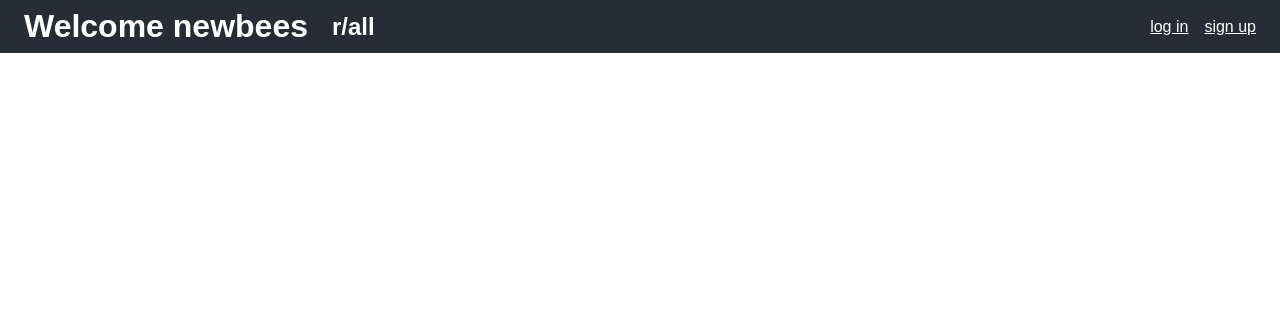
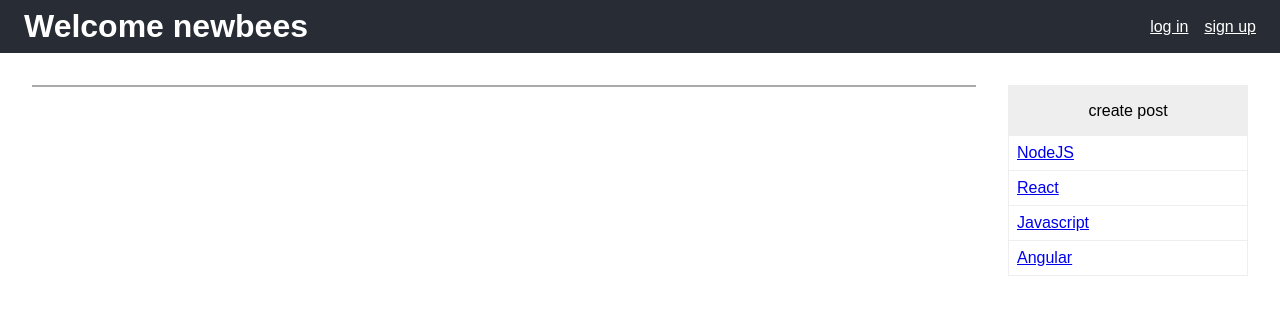
Before and after one commit to kedar2017/reddit-for-newbee-devs, a React (Create React App) app: page /1 in a window 1280 px wide. Shown: the top 314 px of the page. Built offline with nearby package versions, Linux system fonts and the light colour scheme.

Commit message:
Adding sorting and category filtering for posts

```diff
--- a/package.json
+++ b/package.json
@@ -7,7 +7,9 @@
     "react": "^16.9.0",
     "react-dom": "^16.9.0",
     "react-router-dom": "^4.3.1",
-    "react-scripts": "3.1.2"
+    "react-scripts": "2.1.1",
+    "redux": "^4.0.1",
+    "react-redux": "^5.1.0"
   },
   "scripts": {
     "start": "react-scripts start",
--- a/src/components/App.js
+++ b/src/components/App.js
@@ -9,8 +9,8 @@ import './App.css';
 const App = props => (
   <Router>
     <div className='app'>
-      <Header subreddit='all'/>
-      <Route exact path='/' component={Main}/>
+      <Header/>
+      <Route path='/' component={Main}/>
     </div>
   </Router>
 );
--- a/src/components/Header.js
+++ b/src/components/Header.js
@@ -5,7 +5,11 @@ const Header = props => (
       <header className='header'>
         <div className='header__main'>
           <h1 className='header__logo'>Welcome newbees</h1>
-          <h2 className="header__subreddit">r/{props.subreddit}</h2>
+          {
+            props.subreddit ?
+            <h2 className="header__subreddit">r/{props.subreddit}</h2> : null
+          }
+
         </div>
         <div className="header__links">
           <a href="/" className="header__link">log in</a>
--- a/src/components/Main.js
+++ b/src/components/Main.js
@@ -1,6 +1,7 @@
 import React from 'react';
 import Sidebar from './Sidebar';
 import PostList from './PostList';
+import { Route } from 'react-router-dom';
 
 import './Main.css';
 
@@ -8,7 +9,8 @@ const Main = props => (
   <div className='content'>
     <Sidebar/>
     <main className='main'>
-      <PostList posts={props.posts}/>
+      <Route exact path='/' component={PostList}></Route>
+      <Route path='/' component={PostList}></Route>
     </main>
   </div>
 );
--- a/src/components/PostList.js
+++ b/src/components/PostList.js
@@ -1,6 +1,15 @@
 import React from 'react';
 import './PostList.css';
 import Post from './Post';
+import { connect } from 'react-redux';
+
+const filterPosts = (posts,category) =>{
+  return posts.filter(function(post) {
+    return category === post.category
+  });
+};
+
+const sortPosts = posts => {return posts.sort((a,b)=> b.score - a.score)};
 
 const mapPosts = posts => posts.map((post, index) => (
   <li key={index} className='post-list__item'>
@@ -17,8 +26,11 @@ const mapPosts = posts => posts.map((post, index) => (
 
 const PostList = props => (
   <ul className='post-list'>
-    {props.posts ? mapPosts(props.posts) : null}
+    {props.posts ? mapPosts(sortPosts(filterPosts(props.posts,props.match.params.category))) : null}
   </ul>
 );
 
-export default PostList;
+const mapStateToProps = state => ({ posts: state.posts })
+
+//export default PostList;
+export default connect(mapStateToProps)(PostList);
--- a/src/index.js
+++ b/src/index.js
@@ -1,10 +1,17 @@
 import React from 'react';
 import ReactDOM from 'react-dom';
+import { Provider } from 'react-redux';
+import App from './components/App';
+import store from './store';
 import './index.css';
-import App from './components/App';
 import * as serviceWorker from './serviceWorker';
 
-ReactDOM.render(<App />, document.getElementById('root'));
+ReactDOM.render(
+    <Provider store={store}>
+      <App/>
+    </Provider>,
+    document.getElementById('root')
+  );
 
 // If you want your app to work offline and load faster, you can change
 // unregister() to register() below. Note this comes with some pitfalls.
--- /dev/null
+++ b/src/reducers/index.js
@@ -0,0 +1,5 @@
+const initialState = [];
+
+export const reducer = (state=initialState, action) => {
+  return state;
+};
--- /dev/null
+++ b/src/store.js
@@ -0,0 +1,4 @@
+import { createStore } from 'redux';
+import { reducer } from './reducers';
+
+export default createStore(reducer);
```
Also changed, not shown: 1 other file (tests, documents, lock files or other folders).
